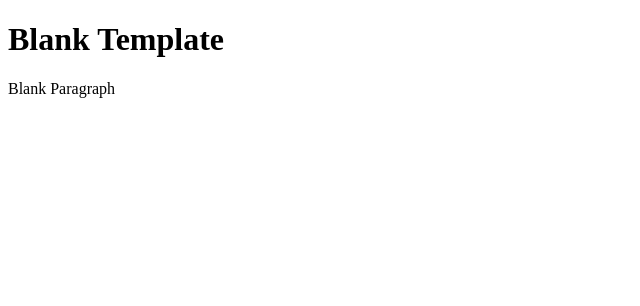
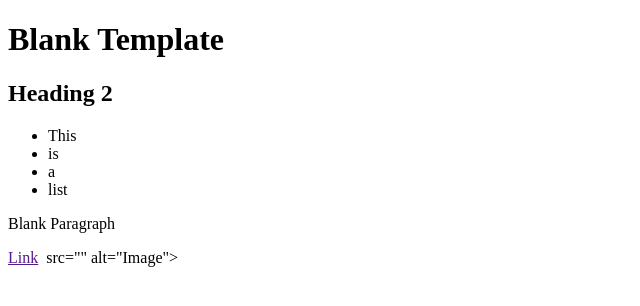
Before and after one commit to RyanRonish/RyanRonish.github.io, a plain HTML site: page bacs200/template.html in a window 1280 px wide. Shown: the whole page, without its empty margins (0-640 px from the left). Drawn offline with Linux system fonts and the light colour scheme.

Commit message:
template update

```diff
--- a/bacs200/template.html
+++ b/bacs200/template.html
@@ -10,6 +10,15 @@
 
   <body>
     <h1>Blank Template</h1>
+    <h2>Heading 2</h2>
+    <ul>
+      <li>This</li>
+      <li>is</li>
+      <li>a</li>
+      <li>list</li>
+    </ul>
     <p>Blank Paragraph</p>
+    <a href="">Link</a>
+    <img /> src="" alt="Image">
   </body>
 </html>
```
